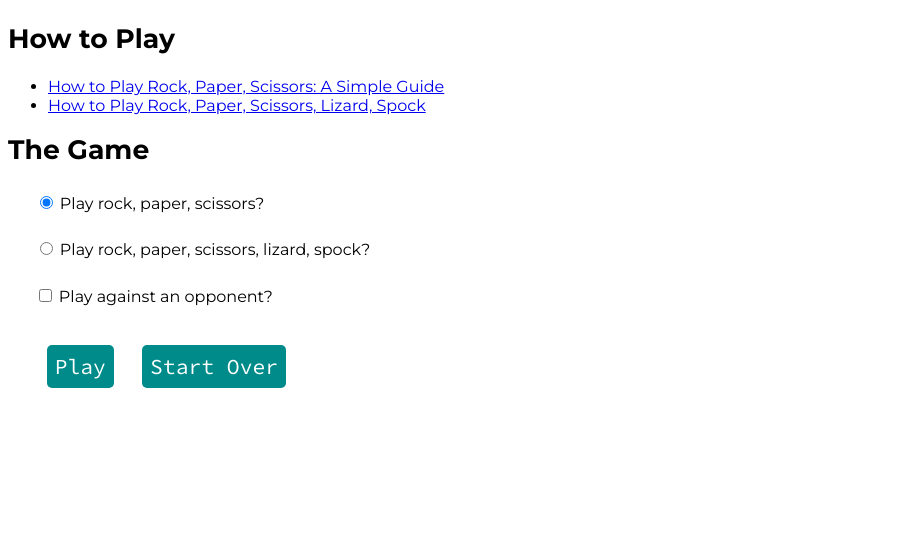
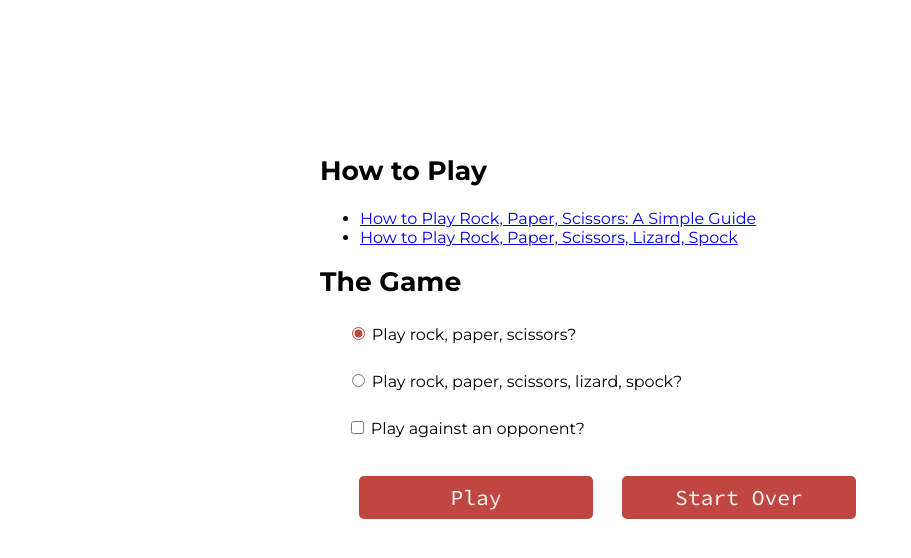
Before and after one commit to comp426-2023-spring/e02-meiqi-gu, a website: page public/index.html in a window 1280 px wide. Shown: the whole page, without its empty margins (0-911 px from the left). Drawn offline with nearby package versions, Linux system fonts and the light colour scheme.

Commit message:
final css styling additions

```diff
--- a/public/styles.css
+++ b/public/styles.css
@@ -1,7 +1,11 @@
 * {
     font-family: 'Montserrat', sans-serif;
 }
-
+body {
+    margin: 12% 25%;
+    max-height: 100vh;
+    accent-color: #C04641;
+}
 form>* {
     margin: 20pt;
 }
@@ -14,20 +18,22 @@ button {
     font-family: 'Source Code Pro', monospace;
     font-size: 16pt;
     padding: 0.5rem;
-    background-color: darkcyan;
+    background-color: #C04641;
     color: white;
     border: none;
     border-radius: 5px;
     margin: 0.75rem;
+    max-width: 250px;
+    width: 40%;
 }
 
 button:hover {
-    background-color: cadetblue;
+    background-color: #90a959ff;
+    color: white;
 }
 
 button:active {
-    background-color: lightblue;
-    color: black;
+    background-color: #e9b872ff;
 }
 
 h1 {
@@ -35,7 +41,7 @@ h1 {
     font-weight: 700;
 }
 h2 {
-    font-size: 18pt;
+    font-size: 15pt;
 }
 
 .results {
```
